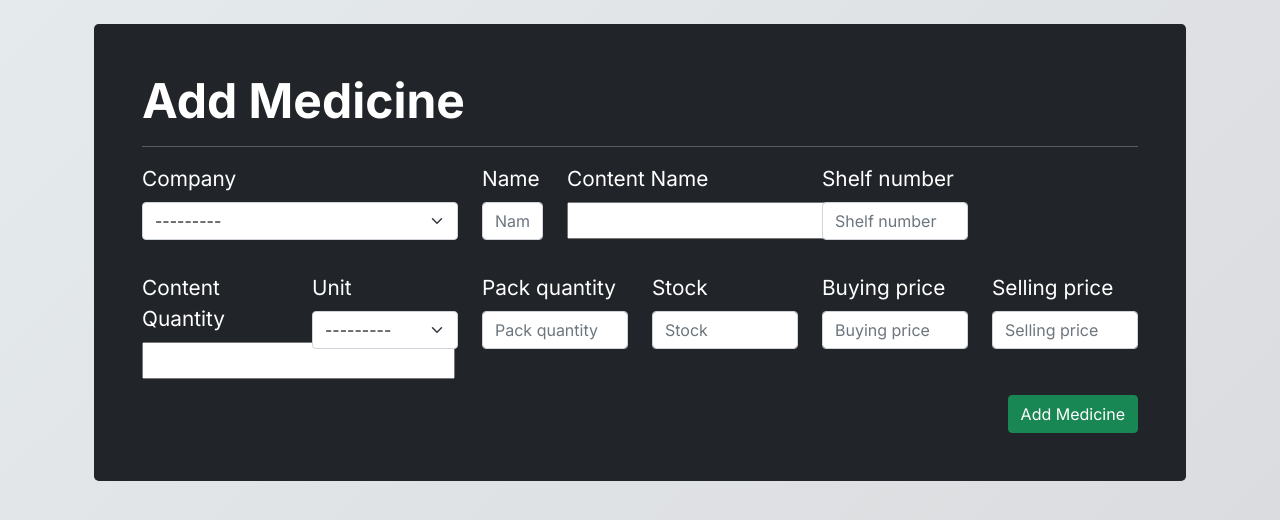
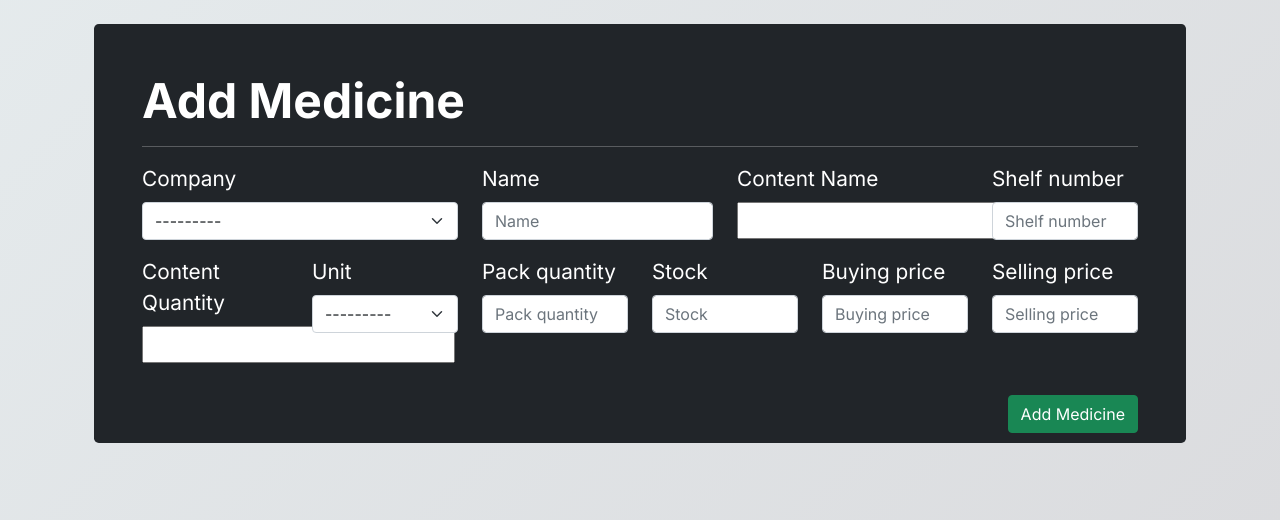
Before and after one commit to mightysandy1/pharmacyappsneha, a Django app: page /create/med/ in a window 1280 px wide. Shown: the part 66-586 px from the top of the page. Run offline with Django 4.2, Linux system fonts and the light colour scheme; the visitor is signed in with stand-in values (Sample User, id 1); data that the repository does not hold is empty; some libraries are stand-ins or nearby versions.

Commit message:
Update medicine_form.html

```diff
--- a/yolo_pharmacy/yolo_site/templates/yolo_site/medicine_form.html
+++ b/yolo_pharmacy/yolo_site/templates/yolo_site/medicine_form.html
@@ -7,60 +7,62 @@
         <hr>
         <form method="post">
             {% csrf_token %}
-
             <div class="row">
-                <div class="col-md-4 mb-3">
+                <div class="col-md-4">
                     {% bootstrap_field form.company %}
                 </div>
-                <div class="col-md-1 mb-2">
+                <div class="col-md-3">
                     {% bootstrap_field form.name %}
                 </div>
-                <div class="col-md-3 mb-3">
-                    <label class="form-label" for="{{ form.salt_name.id_for_label }}">Content Name</label>
-                    {{ form.salt_name }}
+                <div class="col-md-3">
+                    <div class="mb-3">
+                        <label class="form-label" for="{{ form.salt_name.id_for_label }}">Content Name</label>
+                        {{ form.salt_name }}
+                    </div>
                 </div>
-                <div class="col-md-2 mb-3">
+                <div class="col-md-2">
                     {% bootstrap_field form.shelf_number %}
                 </div>
             </div>
 
             <div class="row">
-                <div class="col-md-2 mb-3">
-                    <label class="form-label" for="{{ form.salt_quantity.id_for_label }}">Content Quantity</label>
-                    {{ form.salt_quantity }}
+                <div class="col-md-2">
+                    <div class="mb-3">
+                        <label class="form-label" for="{{ form.salt_quantity.id_for_label }}">Content Quantity</label>
+                        {{ form.salt_quantity }}
+                    </div>
                 </div>
-                <div class="col-md-2 mb-3">
+                <div class="col-md-2">
                     {% bootstrap_field form.unit %}
                 </div>
-                <div class="col-md-2 mb-3">
+                <div class="col-md-2">
                     {% bootstrap_field form.pack_quantity %}
                 </div>
-                <div class="col-md-2 mb-3">
+                <div class="col-md-2">
                     {% bootstrap_field form.stock %}
                 </div>
-                <div class="col-md-2 mb-3">
+                <div class="col-md-2">
                     {% bootstrap_field form.buying_price %}
                 </div>
-                <div class="col-md-2 mb-3">
+                <div class="col-md-2">
                     {% bootstrap_field form.selling_price %}
                 </div>
             </div>
 
-            <div class="d-flex justify-content-end">
-                <input class="btn btn-success" type="submit" value="Add Medicine">
+            <p></p>
+            <div class="container rel">
+                <input class="btn btn-success btn-right" type="submit" value="Add Medicine">
             </div>
         </form>
-
     {% else %}
         <h1 class="display-5 fw-bold">Update Medicine</h1>
         <hr>
         <form method="post">
             {% csrf_token %}
             {% bootstrap_form form %}
-            <div class="d-flex justify-content-end">
-                <input type="submit" class="btn btn-success me-2" value="Update Medicine">
-                <a class="btn btn-secondary" href="{% url 'med_detail' pk=medicine.pk %}">Cancel</a>
-            </div>
+            <p></p>
+            <input type="submit" class="btn btn-success rightPadBtn" value="Update Medicine">
+            <a class="btn btn-secondary" href="{% url 'med_detail' pk=medicine.pk %}">Cancel</a>
         </form>
     {% endif %}
 {% endblock %}
```
